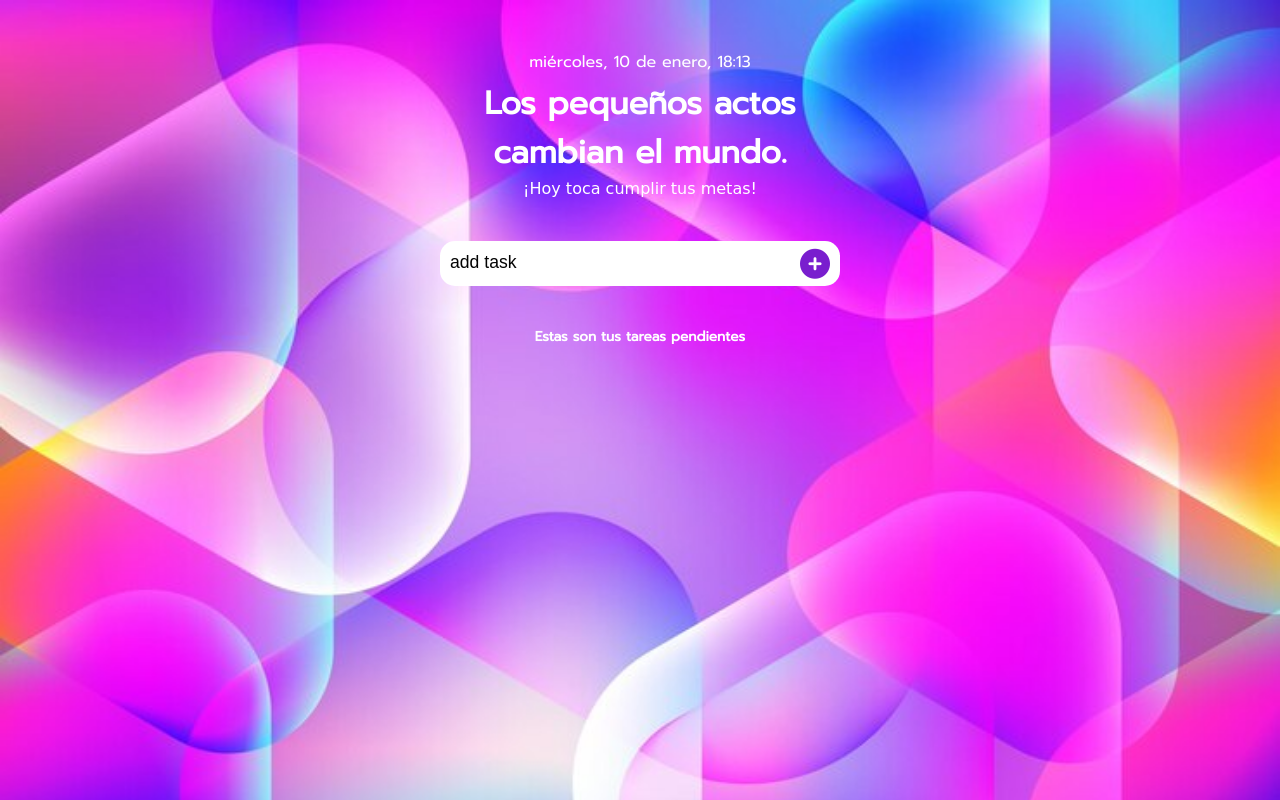
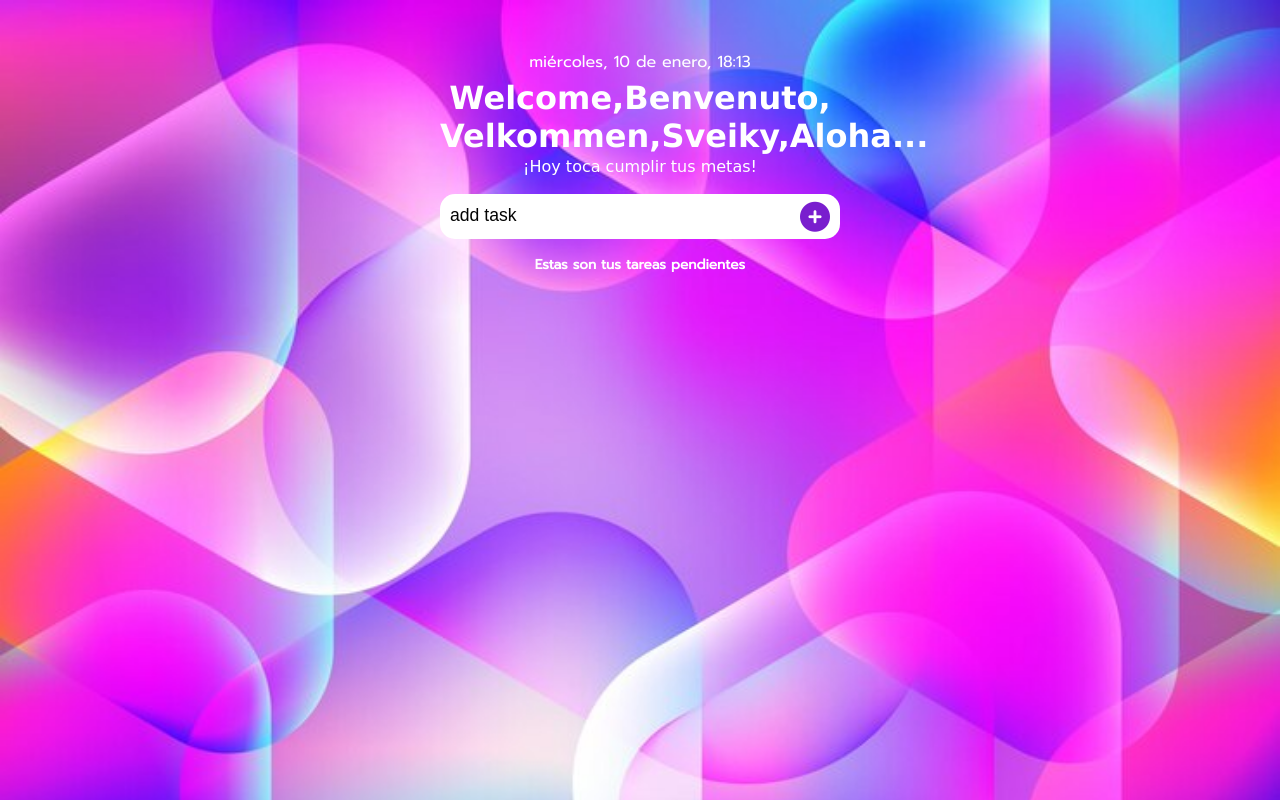
Before and after one commit to DenisseNavarro/lista, a plain HTML site: page index.html in a window 1280 px wide. Drawn offline with Linux system fonts and the light colour scheme; a web font is replaced by a local one.

Commit message:
Cambiar Saludo

```diff
--- a/index.html
+++ b/index.html
@@ -22,7 +22,8 @@
         <div class="profileContainer">
             <div id="profileContainer__date"></div>
 
-            <h1 class="profileContainer__great">Los pequeños actos cambian el mundo.</h1>
+            <h1 class="profileContainer__great">Welcome,Benvenuto,
+                Velkommen,Sveiky,Aloha...</h1>
             <span class="profileContainer__message">¡Hoy toca cumplir tus metas!</span>
         </div>
 
--- a/style.css
+++ b/style.css
@@ -21,7 +21,7 @@ body {
     text-align: center;
 }
 
-
+h1{font-family:'Lucida Sans', 'Lucida Sans Regular', 'Lucida Grande', 'Lucida Sans Unicode', Geneva, Verdana, sans-serif;}
 .profileContainer__message {
 
     font-family: cursive;
@@ -40,7 +40,8 @@ body {
     align-items: center;
     padding: 10px;
     gap: 70px;
-    margin:40px 0;
+    margin:15px 0;
+
 }
 
 .add-taskContainer__input {
@@ -49,6 +50,7 @@ body {
     border-radius: 8px;
     border: none;
     background-color: white;
+
 }
 
 .add-taskContainer__i {
```
